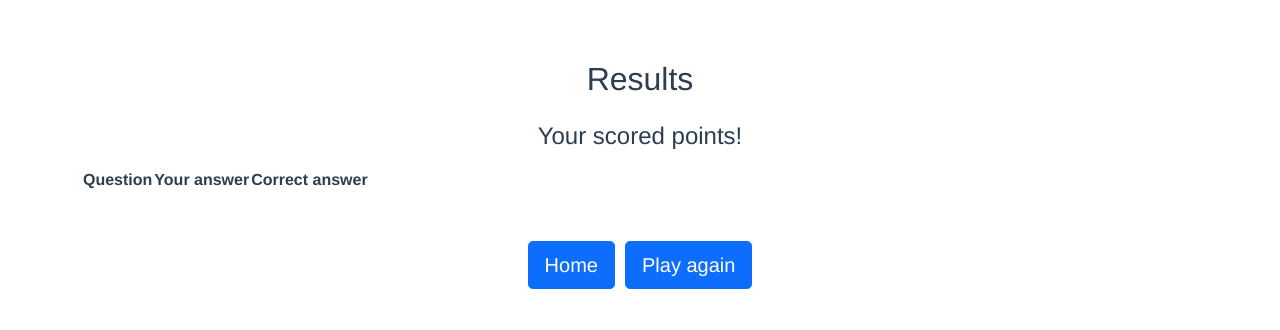
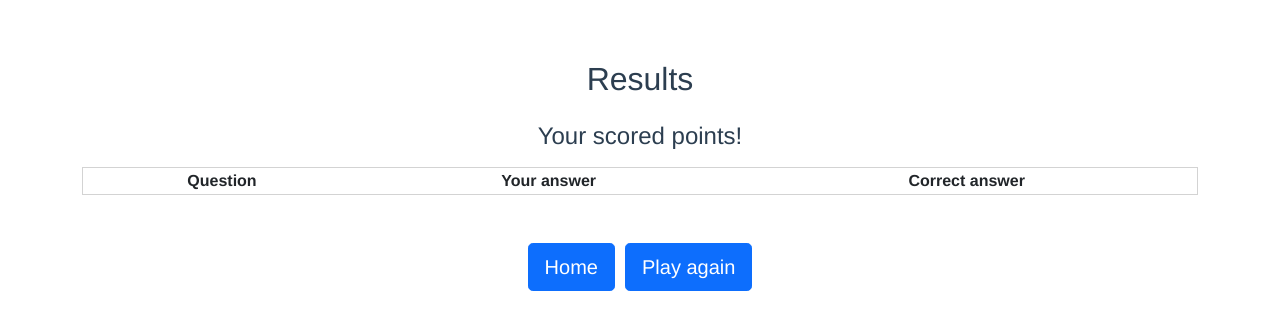
Before and after one commit to ejoneid/Trivia-game, a Vue app: page /#/result in a window 1280 px wide. Shown: the top 330 px of the page. Built offline with nearby package versions, Linux system fonts and the light colour scheme.

Commit message:
results styling

```diff
--- a/src/screens/Questions.vue
+++ b/src/screens/Questions.vue
@@ -3,9 +3,14 @@
         <p>{{ `${questionCounter + 1}/${questions.length}` }}</p>
         <h2 v-html="currentQuestion.question" class="mb-3"></h2>
         <div class="d-grid gap-2 col-6 mx-auto">
-            <button class="btn btn-primary btn-lg" v-for="option in options" :key="option" v-on:click="handleOptionClick(option)" v-html="option">            </button>
+            <button
+                class="btn btn-primary btn-lg"
+                v-for="option in options"
+                :key="option"
+                v-on:click="handleOptionClick(option)"
+                v-html="option"
+            ></button>
         </div>
-
     </main>
 </template>
 
@@ -26,7 +31,7 @@ export default {
             this.results.push({
                 question: this.currentQuestion.question,
                 userAnswer: option,
-                correct_answer: this.currentQuestion.correct_answer,
+                correctAnswer: this.currentQuestion.correct_answer,
             });
 
             if (this.questionCounter >= this.questions.length - 1) {
--- a/src/screens/Results.vue
+++ b/src/screens/Results.vue
@@ -1,17 +1,24 @@
 <template>
     <div class="container">
         <h2 class="mb-4">Results</h2>
-        <h4 class="mb-3" >Your scored <span v-html="this.score"></span> points!</h4>
-        <table class="mb-5">
+        <h4 class="mb-3">Your scored <span v-html="this.score"></span> points!</h4>
+        <table class="table mb-5">
             <tr>
                 <th>Question</th>
                 <th>Your answer</th>
                 <th>Correct answer</th>
             </tr>
-            <tr v-for="(result, index) in results" :key="index">
+            <tr
+                :class="{
+                    correct: result.userAnswer == result.correctAnswer,
+                    incorrect: result.userAnswer != result.correctAnswer,
+                }"
+                v-for="(result, index) in results"
+                :key="index"
+            >
                 <td v-html="result.question"></td>
                 <td v-html="result.userAnswer"></td>
-                <td v-html="result.correct_answer"></td>
+                <td v-html="result.correctAnswer"></td>
             </tr>
         </table>
 
@@ -49,4 +56,20 @@ export default {
 button {
     margin-inline: 5px;
 }
+
+th {
+    border-bottom: 1px solid lightgrey;
+}
+
+table {
+    border: 1px solid lightgrey;
+}
+
+.correct {
+    background-color: rgb(179, 255, 179);
+}
+
+.incorrect {
+    background-color: rgb(255, 155, 155);
+}
 </style>
```
